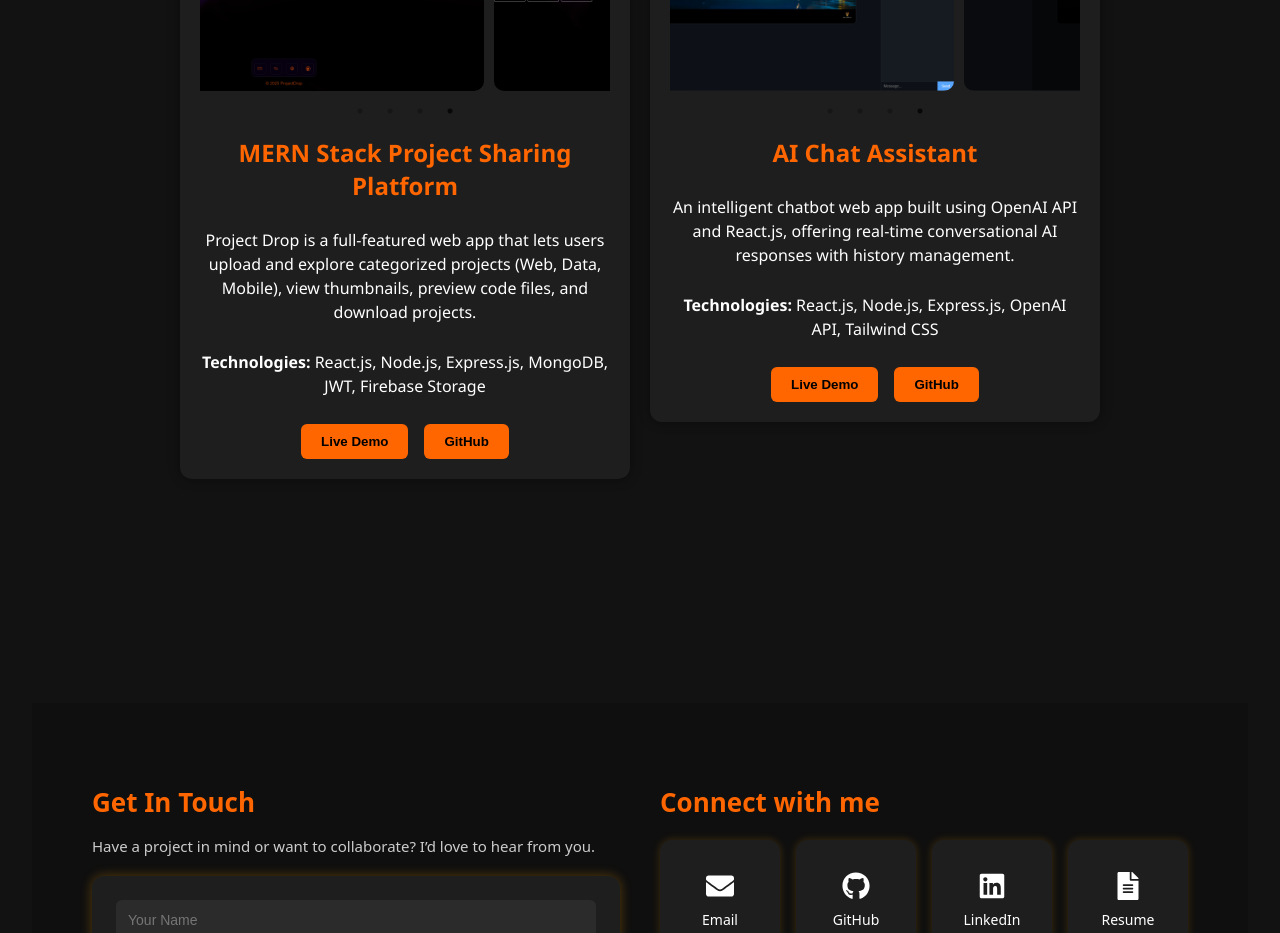
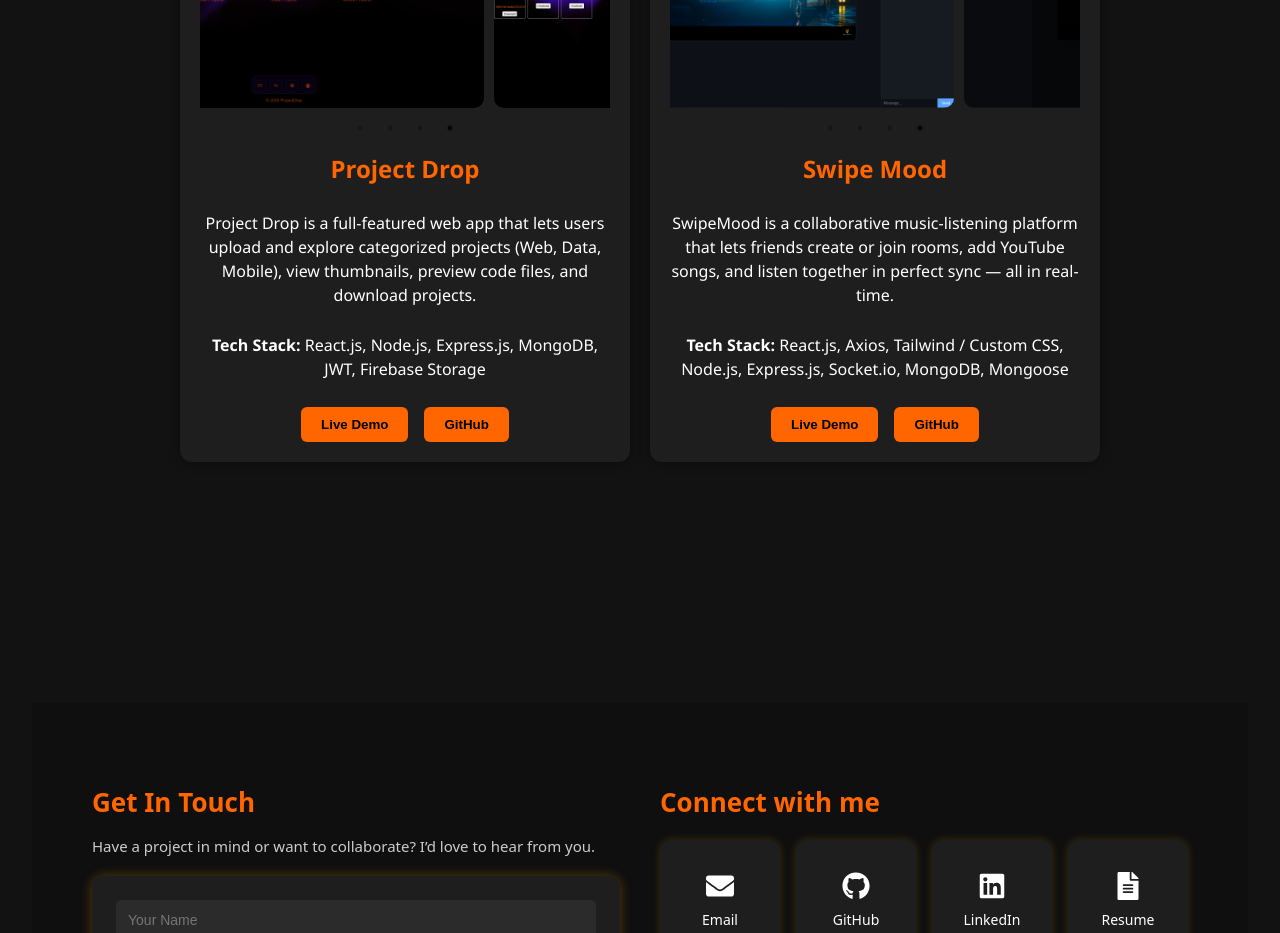
Before and after one commit to bandikarvijay/Portfolio, a React (Create React App) app: page / in a window 1280 px wide. Shown: the part 3080-4013 px from the top of the page. Built offline with nearby package versions, Linux system fonts and the light colour scheme.

Commit message:
Update project titles and descriptions in Projects.jsx

```diff
--- a/src/components/Sections/Projects.jsx
+++ b/src/components/Sections/Projects.jsx
@@ -52,12 +52,12 @@ const Projects = () => {
         </Slider>
 
         <div className="project-details">
-          <h2>MERN Stack Project Sharing Platform</h2>
+          <h2>Project Drop</h2>
           <p>
             Project Drop is a full-featured web app that lets users upload and explore categorized projects
             (Web, Data, Mobile), view thumbnails, preview code files, and download projects.
           </p>
-          <p><strong>Technologies:</strong> React.js, Node.js, Express.js, MongoDB, JWT, Firebase Storage</p>
+          <p><strong>Tech Stack:</strong> React.js, Node.js, Express.js, MongoDB, JWT, Firebase Storage</p>
 
           <div className="project-buttons">
             <a href="https://project-drop-bice.vercel.app/" target="_blank" rel="noopener noreferrer">
@@ -81,18 +81,18 @@ const Projects = () => {
         </Slider>
 
         <div className="project-details">
-          <h2>AI Chat Assistant</h2>
+          <h2>Swipe Mood</h2>
           <p>
-            An intelligent chatbot web app built using OpenAI API and React.js, offering real-time conversational
-            AI responses with history management.
+SwipeMood is a collaborative music-listening platform that lets friends create or join rooms, add YouTube songs, and listen together in perfect sync — all in real-time.
           </p>
-          <p><strong>Technologies:</strong> React.js, Node.js, Express.js, OpenAI API, Tailwind CSS</p>
+          <p><strong>Tech Stack:</strong> React.js, Axios, Tailwind / Custom CSS,
+          Node.js, Express.js, Socket.io, MongoDB, Mongoose</p>
 
           <div className="project-buttons">
-            <a href="https://your-chat-ai-demo.vercel.app/" target="_blank" rel="noopener noreferrer">
+            <a href="http://swipemood-sage.vercel.app/" target="_blank" rel="noopener noreferrer">
               <button className="project-btn">Live Demo</button>
             </a>
-            <a href="https://github.com/yourusername/AI-Chat-App" target="_blank" rel="noopener noreferrer">
+            <a href="https://github.com/bandikarvijay/swipemood" target="_blank" rel="noopener noreferrer">
               <button className="project-btn">GitHub</button>
             </a>
           </div>
```
